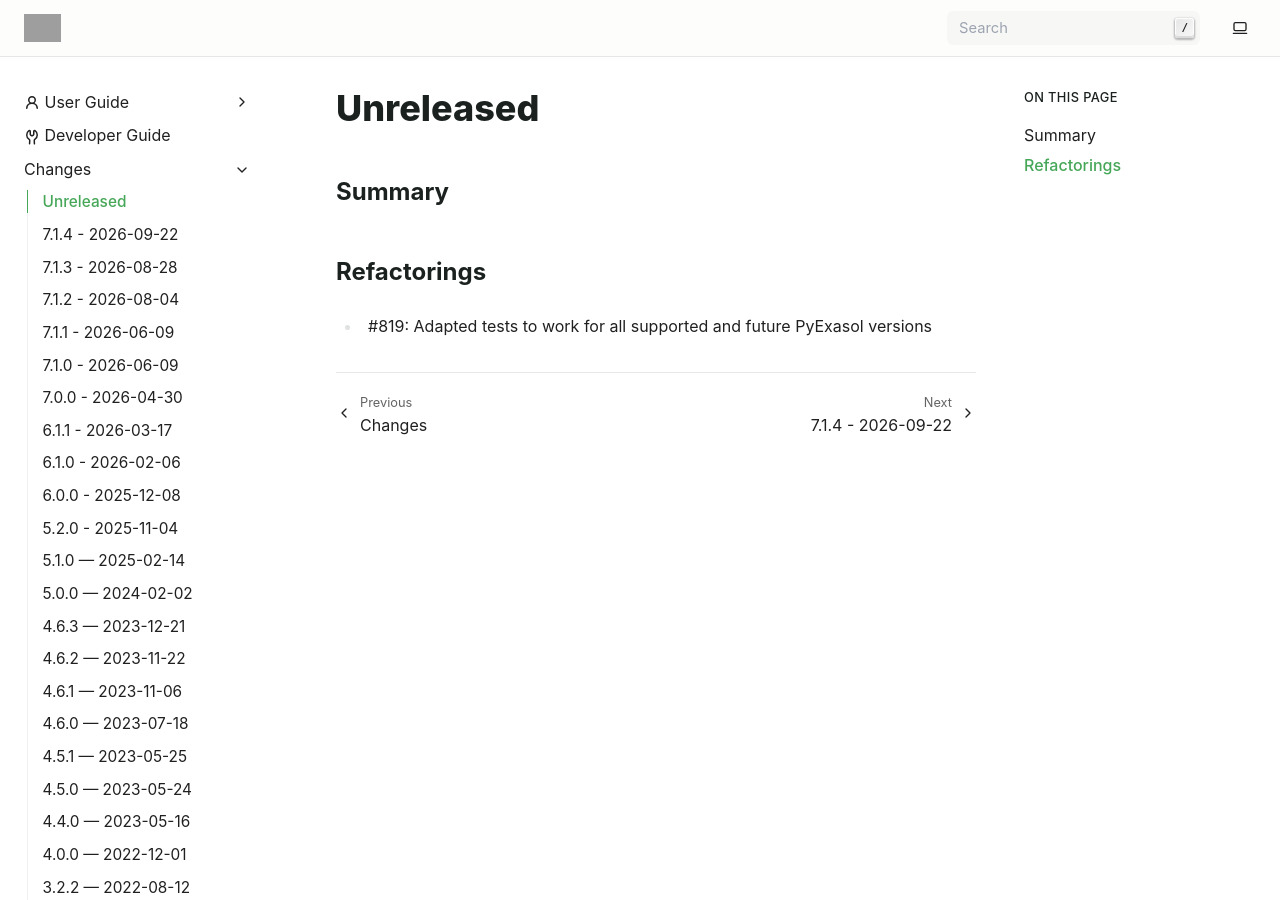
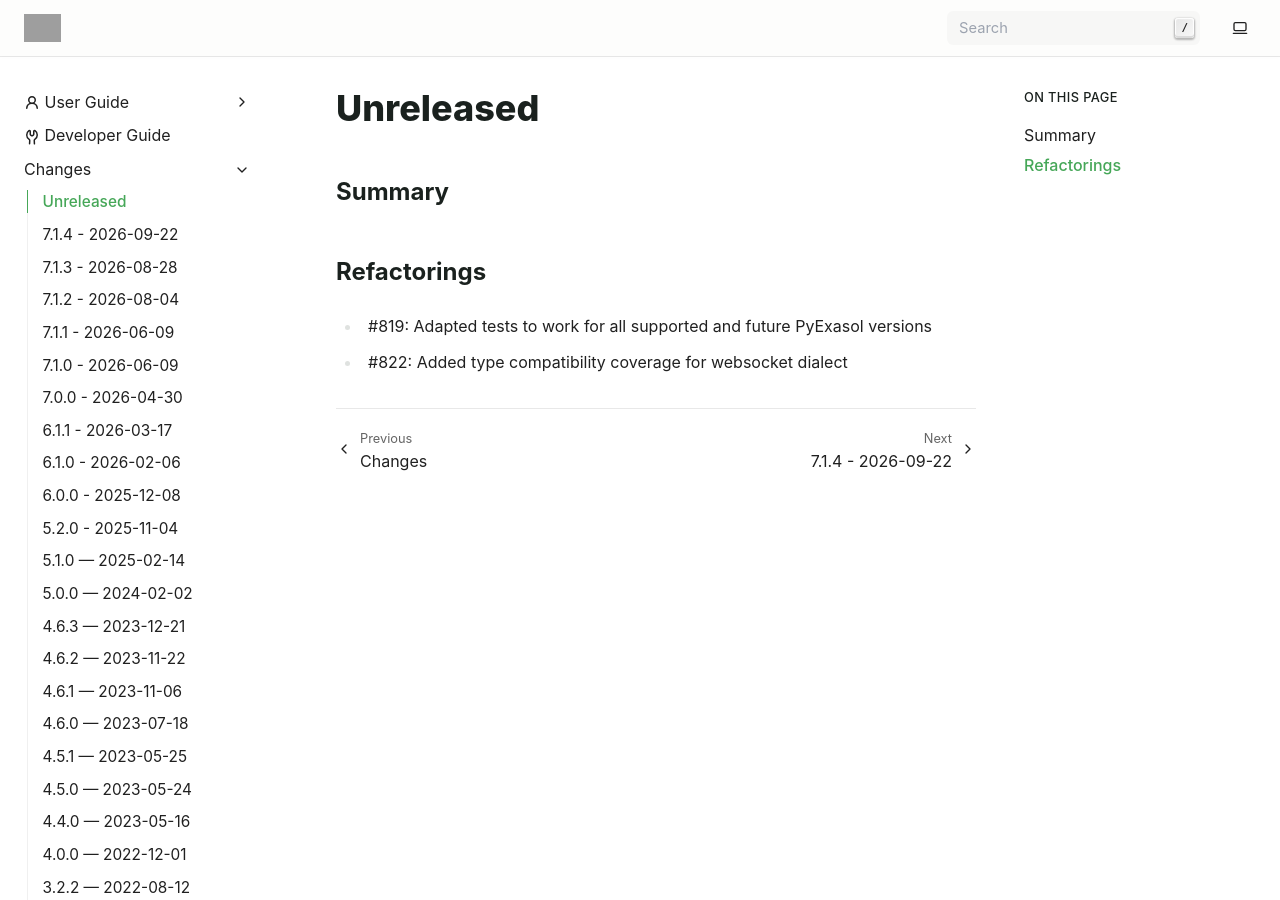
Before and after one commit to exasol/sqlalchemy-exasol, a Sphinx documentation site: the page built from doc/changes/unreleased.md, in a window 1280 px wide and 900 px high. Built offline with Sphinx 7.4.7, drawn with Linux system fonts in a browser that asks for light colours; grey boxes are pictures that could not be loaded.

Commit message:
Add changelog entry

```diff
--- a/doc/changes/unreleased.md
+++ b/doc/changes/unreleased.md
@@ -5,3 +5,4 @@
 ## Refactorings
 
 * #819: Adapted tests to work for all supported and future PyExasol versions
+* #822: Added type compatibility coverage for websocket dialect
```
